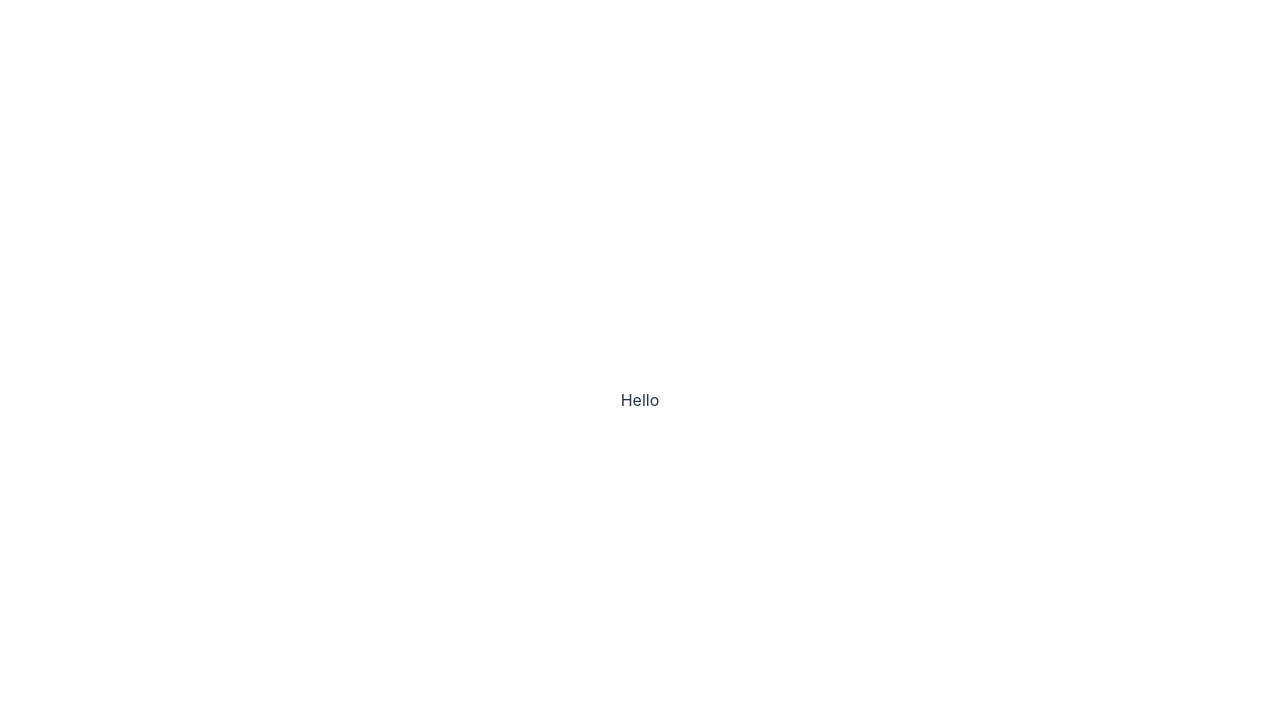
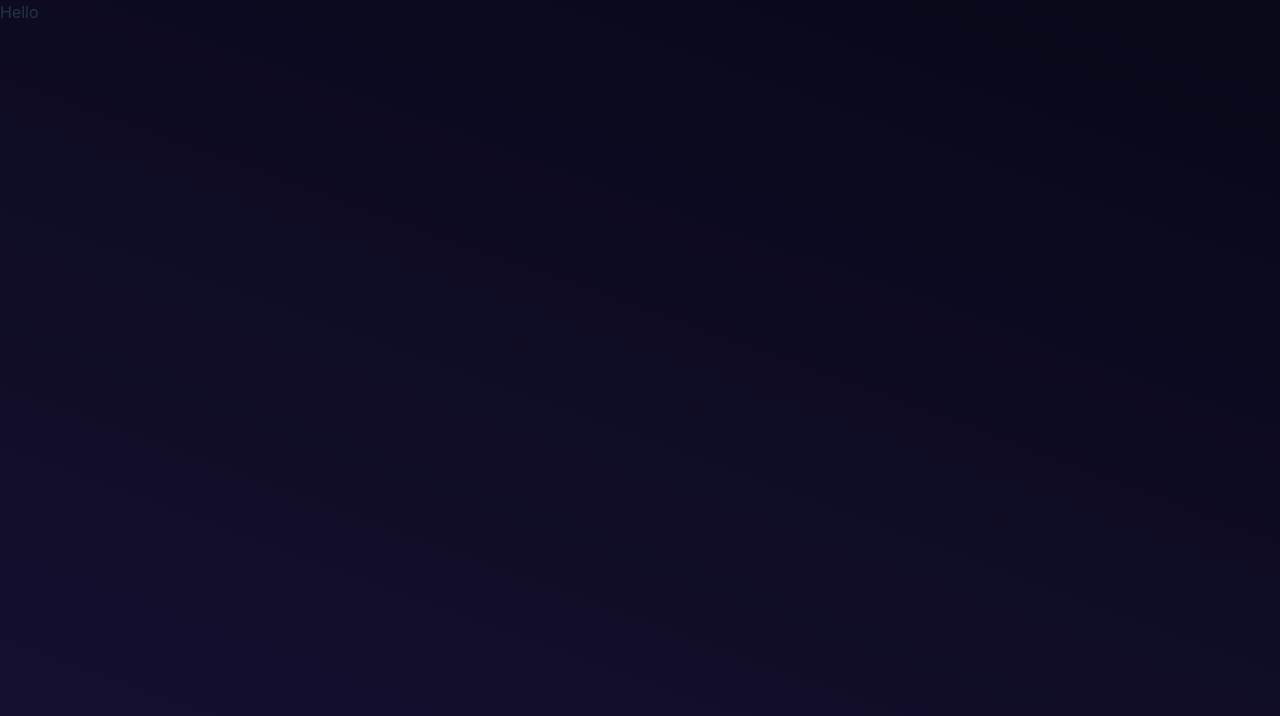
Before and after one commit to yunruu/tic-tac-toe-fe-vue3, a Vue app: page / in a window 1280 px wide. Shown: the top 716 px of the page. Built offline with nearby package versions, Linux system fonts and the light colour scheme.

Commit message:
feat: add default app style

```diff
--- a/src/style.css
+++ b/src/style.css
@@ -73,10 +73,10 @@ button:focus-visible {
 }
 
 #app {
-  max-width: 1280px;
   margin: 0 auto;
-  padding: 2rem;
-  text-align: center;
+  min-width: 100vw;
+  min-height: 100vh;
+  background: linear-gradient(20deg, rgb(22, 16, 50), #080818);
 }
 
 @media (prefers-color-scheme: light) {
```
